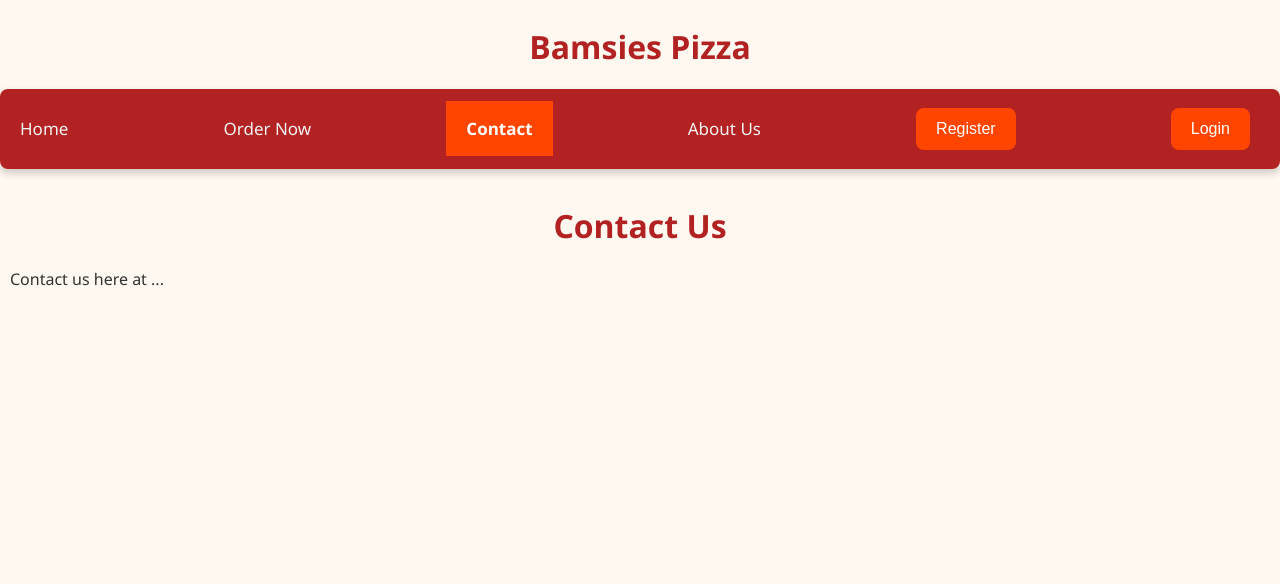
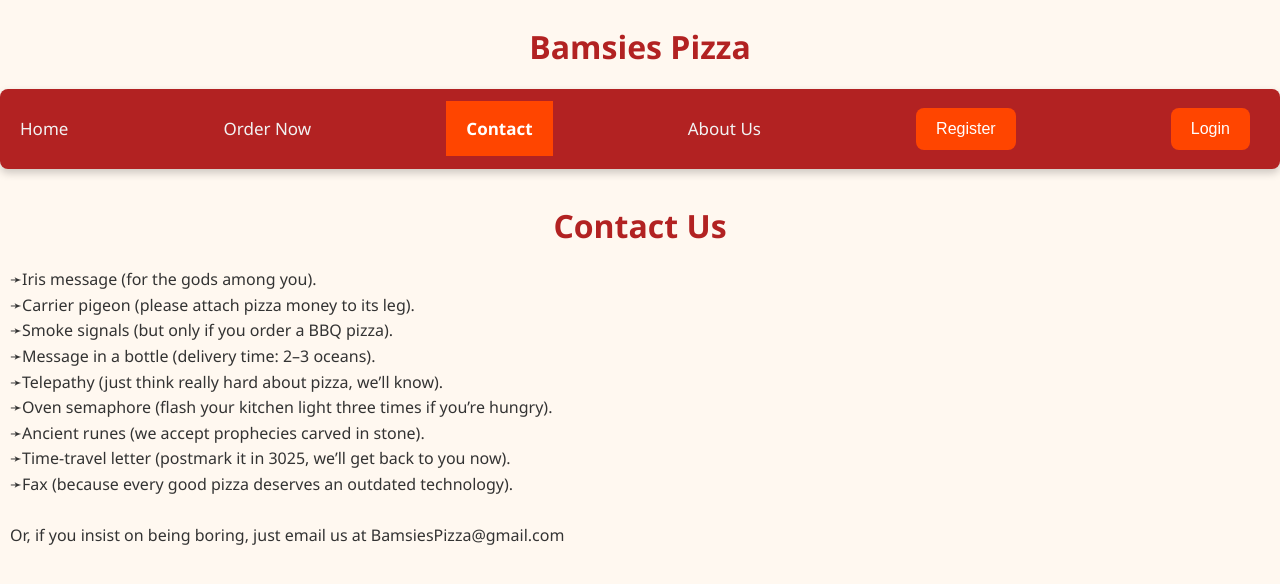
Before and after one commit to LuckyDog-Studios/pizza_db_project, a Flask app: page /contact in a window 1280 px wide. Shown: the top 584 px of the page. Run offline with Flask 3, Linux system fonts and the light colour scheme; parts of the project's set-up code (start-up, migrations or seed data) failed here and were passed over.

Commit message:
just pretty and don't want to lose it

```diff
--- a/templates/contact.html
+++ b/templates/contact.html
@@ -4,6 +4,19 @@
 
 {% block content %}
     <h1>Contact Us</h1>
-    <p>Contact us here at ...</p>
+    <p>
+        ➛Iris message (for the gods among you).<br>
+        ➛Carrier pigeon (please attach pizza money to its leg).<br>
+        ➛Smoke signals (but only if you order a BBQ pizza).<br>
+        ➛Message in a bottle (delivery time: 2–3 oceans).<br>
+        ➛Telepathy (just think really hard about pizza, we’ll know).<br>
+        ➛Oven semaphore (flash your kitchen light three times if you’re hungry).<br>
+        ➛Ancient runes (we accept prophecies carved in stone).<br>
+        ➛Time-travel letter (postmark it in 3025, we’ll get back to you now).<br>
+        ➛Fax (because every good pizza deserves an outdated technology).<br><br>
+
+        Or, if you insist on being boring, just email us at
+        </strong>BamsiesPizza@gmail.com</strong>
+    </p>
 {% endblock %}
 </html>
```
